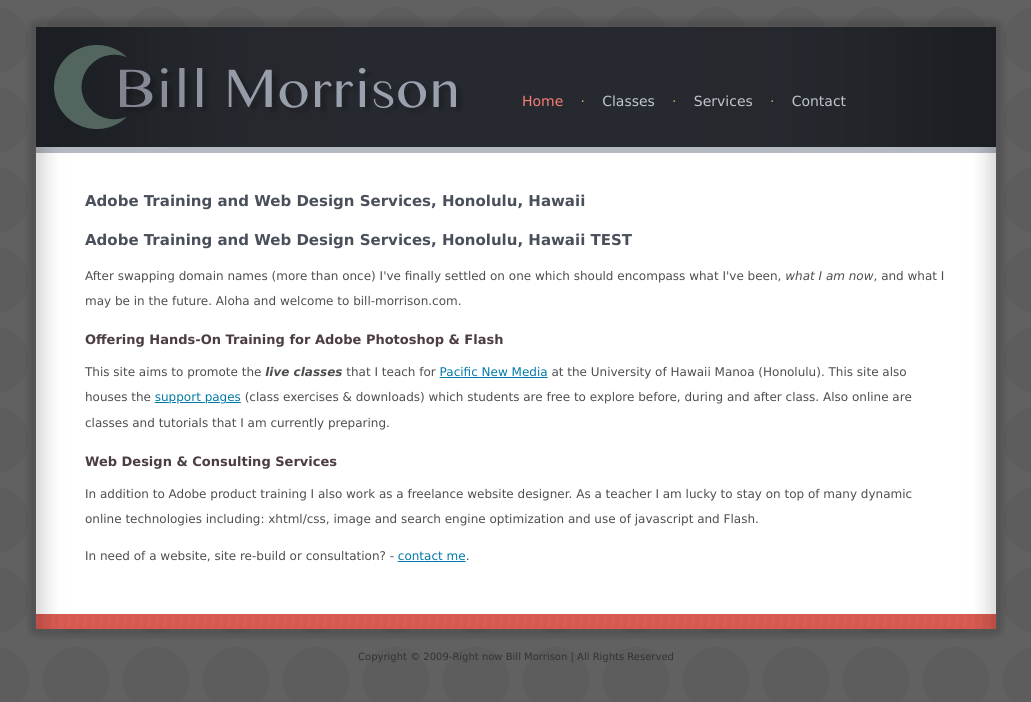
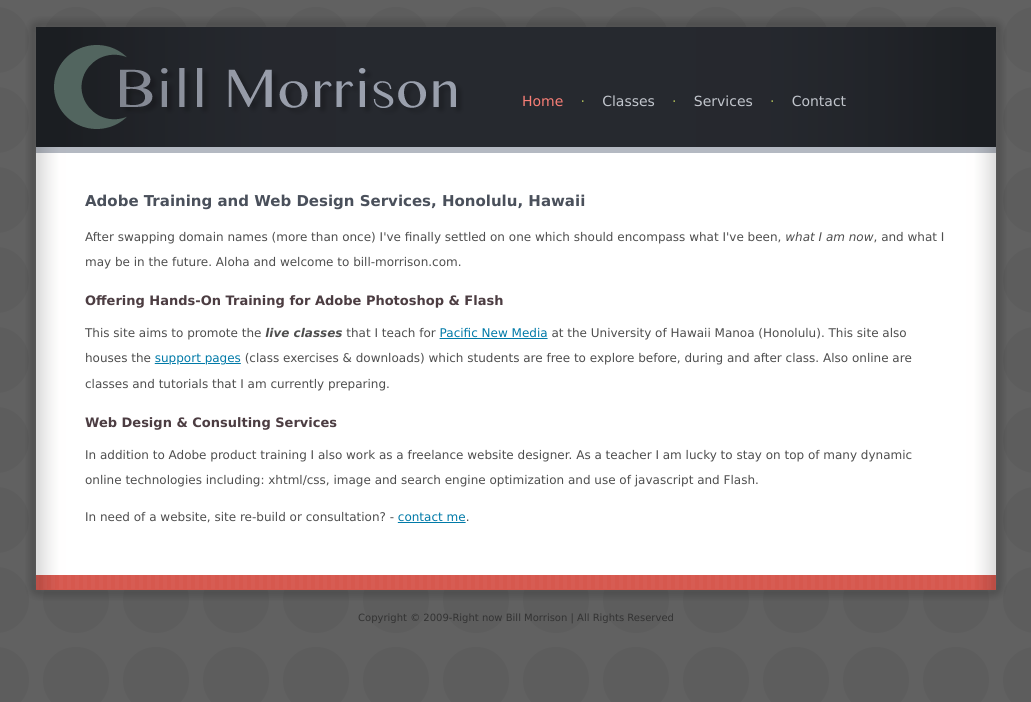
Before and after one commit to wrmorrison/wrmorrison.github.io, a plain HTML site: page index.html in a window 1280 px wide. Shown: the whole page, without its empty margins (124-1155 px from the left). Drawn offline with Linux system fonts and the light colour scheme.

Commit message:
Update index.html

```diff
--- a/index.html
+++ b/index.html
@@ -24,7 +24,6 @@
 </div>
 <div id="content">
 <h1>Adobe Training and Web Design Services, Honolulu, Hawaii</h1>
-<h1>Adobe Training and Web Design Services, Honolulu, Hawaii TEST</h1>
 <p>After swapping domain names (more than once) I've finally settled on one which should encompass what I've been, <em>what I am now</em>, and what I may be in the future. Aloha and welcome to bill-morrison.com.</p>
 <h2>Offering Hands-On Training for Adobe Photoshop &amp; Flash</h2>
 <p>This site aims to promote the <em><strong>live classes</strong></em> that I teach for <a href="http://www.outreach.hawaii.edu/pnm/" target="_blank">Pacific New Media</a> at the University of Hawaii Manoa (Honolulu). This site also houses the <a href="classes.html#support">support pages</a> (class exercises &amp; downloads) which students are free to explore before, during and after class. Also online are classes and tutorials that I am currently preparing.</p>
```
